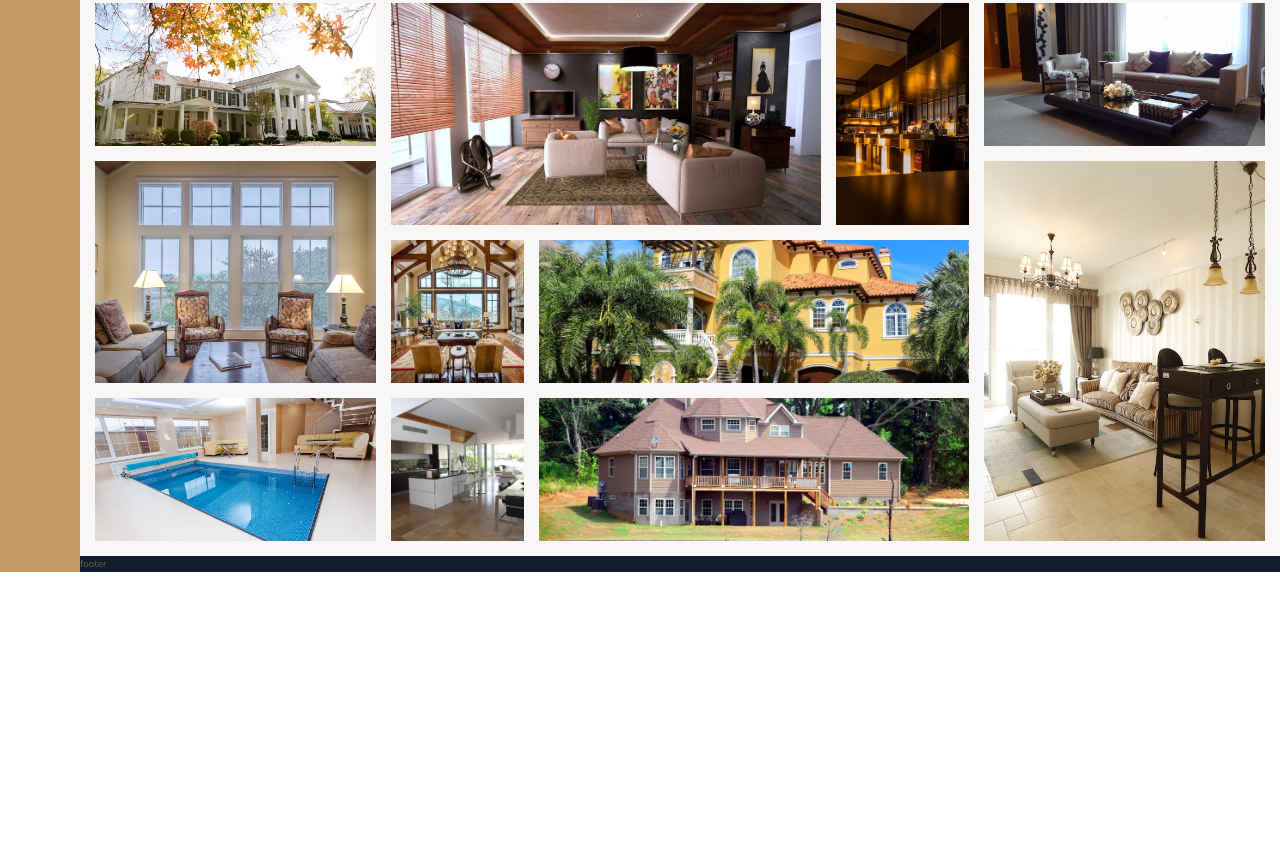
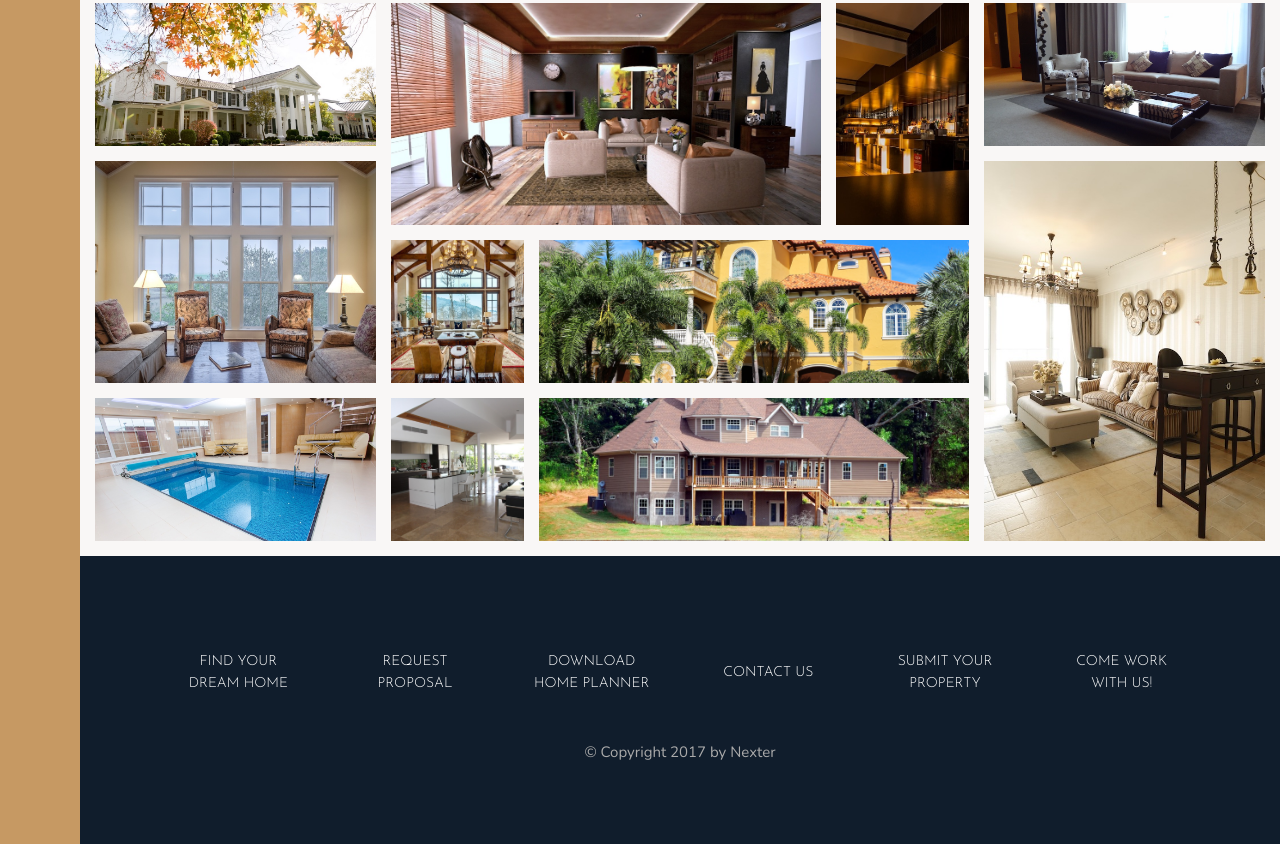
Before and after one commit to Holtek/Nexter, a website: page index.html in a window 1280 px wide. Shown: the part 3088-3932 px from the top of the page. Before the commit the page ends 3660 px from the top, so only its background shows below. Drawn offline with nearby package versions, Linux system fonts and the light colour scheme.

Commit message:
Footer done

```diff
--- a/index.html
+++ b/index.html
@@ -355,7 +355,17 @@
 
     </section>
     <footer class="footer">
-      footer
+        <ul class="nav">
+                <li class="nav__item"><a href="#" class="nav__link">Find your dream home</a></li>
+                <li class="nav__item"><a href="#" class="nav__link">Request proposal</a></li>
+                <li class="nav__item"><a href="#" class="nav__link">Download home planner</a></li>
+                <li class="nav__item"><a href="#" class="nav__link">Contact us</a></li>
+                <li class="nav__item"><a href="#" class="nav__link">Submit your property</a></li>
+                <li class="nav__item"><a href="#" class="nav__link">Come work with us!</a></li>
+        </ul>
+        <p class="copyright">
+            &copy; Copyright 2017 by Nexter
+        </p>
     </footer>
   </body>
 </html>
--- a/sass/_footer.scss
+++ b/sass/_footer.scss
@@ -1,4 +1,38 @@
 .footer {
   background-color: $color-secondary;
   grid-column: full-start / full-end;
+  padding: 8rem;
 }
+
+.nav {
+  list-style: none;
+  display: grid;
+  grid-template-columns: repeat(auto-fit, minmax(15rem, 1fr));
+  gap: 2rem;
+  align-items: center;
+  &__item {
+  }
+  &__link:link,
+  &__link:visited {
+    font-size: 1.4rem;
+    color: #fff;
+    text-decoration: none;
+    font-family: $font-display;
+    text-transform: uppercase;
+    text-align: center;
+    padding: 1.5rem;
+    display: block;
+    transition: all 0.2s;
+  }
+  &__link:hover,
+  &__link:active {
+    background-color: rgba(#fff, 0.05);
+  }
+}
+
+.copyright {
+  text-align: center;
+  font-size: 1.5rem;
+  margin-top: 3rem;
+  color: $color-grey-light-2;
+}
```
Also changed, not shown: css/style.css.
